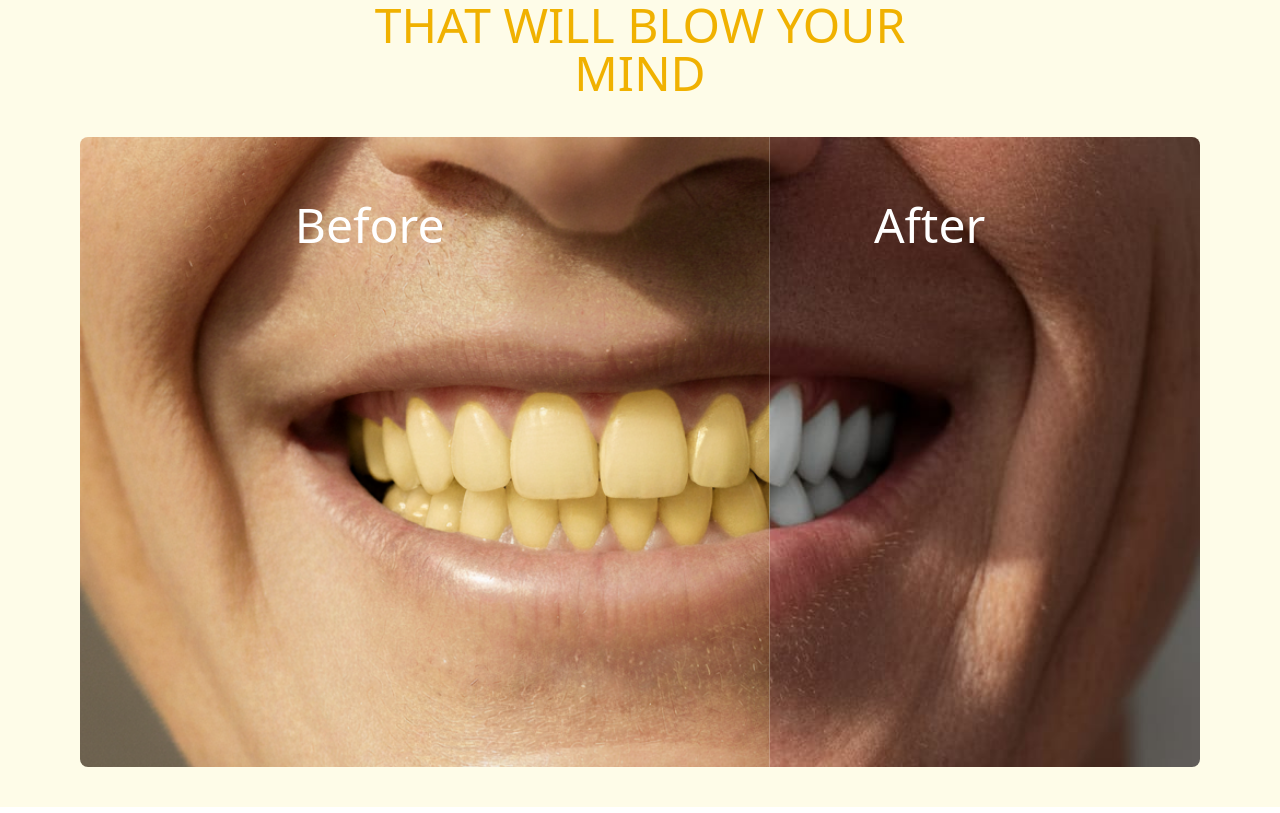
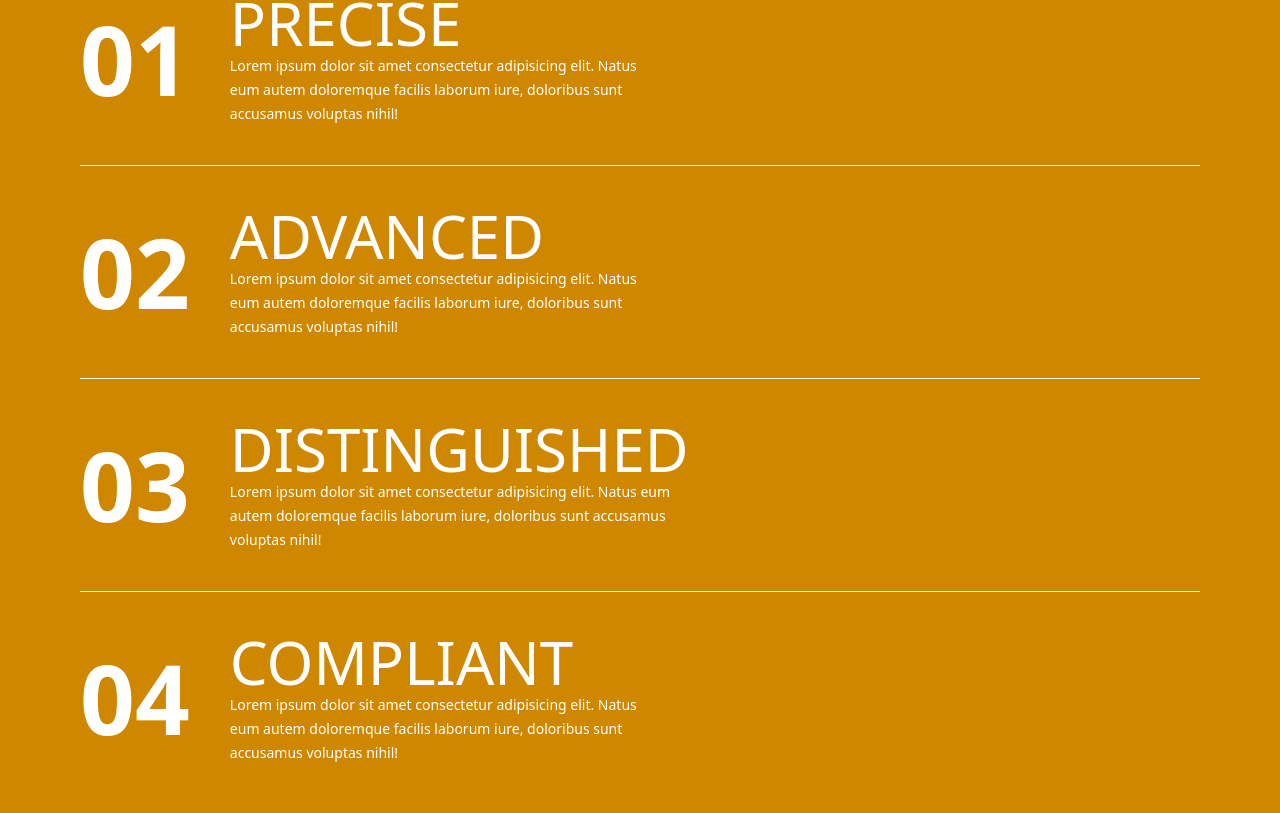
Before and after one commit to davidilerioluwa/dentistry, a Next.js app: page / in a window 1280 px wide. Shown: the part 887-1700 px from the top of the page. Built offline with nearby package versions, Linux system fonts and the light colour scheme.

Commit message:
Initial commit

```diff
--- a/app/Hero.tsx
+++ b/app/Hero.tsx
@@ -3,7 +3,7 @@ import { FaArrowRight } from "react-icons/fa";
 
 const Hero = () => {
   return (
-    <div className="w-screen h-screen relative">
+    <div className="w-screen h-screen fixed">
       <div className="absolute w-screen h-screen bg-black/40 top-0 pt-10 flex flex-col gap-5 text-white justify-center items-center">
         <h1 className="text-7xl w-3/5 text-center">
           AWARDED AS THE BEST DENTAL CLINIC IN INDIA
--- /dev/null
+++ b/app/Stats.tsx
@@ -0,0 +1,7 @@
+import React from "react";
+
+const Stats = () => {
+  return <div className="bg-yellow-600 h-screen w-screen">Stats</div>;
+};
+
+export default Stats;
--- a/app/Transformation.tsx
+++ b/app/Transformation.tsx
@@ -27,7 +27,7 @@ export default function ScrollRevealFM() {
   const rightClip = useMotionTemplate`inset(0 0 0 ${inversePercent}%)`;
 
   return (
-    <div className="px-20 pb-10 bg-yellow-50">
+    <div className="px-20 pb-10 bg-yellow-50 bg-white">
       <div className="text-5xl py-10 w-1/2 mx-auto text-center text-yellow-500 ">
         TRANSFORMATIONS THAT WILL BLOW YOUR MIND
       </div>
--- /dev/null
+++ b/app/WhyChooseUs.tsx
@@ -0,0 +1,62 @@
+import React from "react";
+
+const WhyChooseUs = () => {
+  return (
+    <div className="w-screen bg-yellow-600 text-white flex flex-col gap-10 items-start p-20 ">
+      <div className="w-full border-b border-b-white pb-10 ">
+        <div className="w-1/2 flex gap-10 items-center justify-start">
+          <h1 className="text-8xl font-bold ">01</h1>
+          <div className="">
+            <h1 className="text-6xl ">PRECISE</h1>
+            <span className="text-sm">
+              Lorem ipsum dolor sit amet consectetur adipisicing elit. Natus eum
+              autem doloremque facilis laborum iure, doloribus sunt accusamus
+              voluptas nihil!
+            </span>
+          </div>
+        </div>
+      </div>
+      <div className="w-full border-b border-b-white pb-10 ">
+        <div className="w-1/2 flex gap-10 items-center justify-start">
+          <h1 className="text-8xl font-bold ">02</h1>
+          <div className="">
+            <h1 className="text-6xl ">ADVANCED</h1>
+            <span className="text-sm">
+              Lorem ipsum dolor sit amet consectetur adipisicing elit. Natus eum
+              autem doloremque facilis laborum iure, doloribus sunt accusamus
+              voluptas nihil!
+            </span>
+          </div>
+        </div>
+      </div>
+      <div className="w-full border-b border-b-white pb-10 ">
+        <div className="w-1/2 flex gap-10 items-center justify-start">
+          <h1 className="text-8xl font-bold ">03</h1>
+          <div className="">
+            <h1 className="text-6xl ">DISTINGUISHED</h1>
+            <span className="text-sm">
+              Lorem ipsum dolor sit amet consectetur adipisicing elit. Natus eum
+              autem doloremque facilis laborum iure, doloribus sunt accusamus
+              voluptas nihil!
+            </span>
+          </div>
+        </div>
+      </div>
+      <div className="w-full">
+        <div className="w-1/2 flex gap-10 items-center justify-start">
+          <h1 className="text-8xl font-bold ">04</h1>
+          <div className="">
+            <h1 className="text-6xl ">COMPLIANT</h1>
+            <span className="text-sm">
+              Lorem ipsum dolor sit amet consectetur adipisicing elit. Natus eum
+              autem doloremque facilis laborum iure, doloribus sunt accusamus
+              voluptas nihil!
+            </span>
+          </div>
+        </div>
+      </div>
+    </div>
+  );
+};
+
+export default WhyChooseUs;
--- a/app/page.tsx
+++ b/app/page.tsx
@@ -1,12 +1,18 @@
 import Hero from "./Hero";
 import Navbar from "./Navbar";
+import Stats from "./Stats";
 import Transformation from "./Transformation";
+import WhyChooseUs from "./WhyChooseUs";
 export default function Home() {
   return (
     <div className="overflow-x-hidden">
       <Navbar />
       <Hero />
-      <Transformation />
+      <div className="pt-[100vh] relative z-10">
+        <WhyChooseUs />
+        <Transformation />
+        <Stats />
+      </div>
     </div>
   );
 }
```
